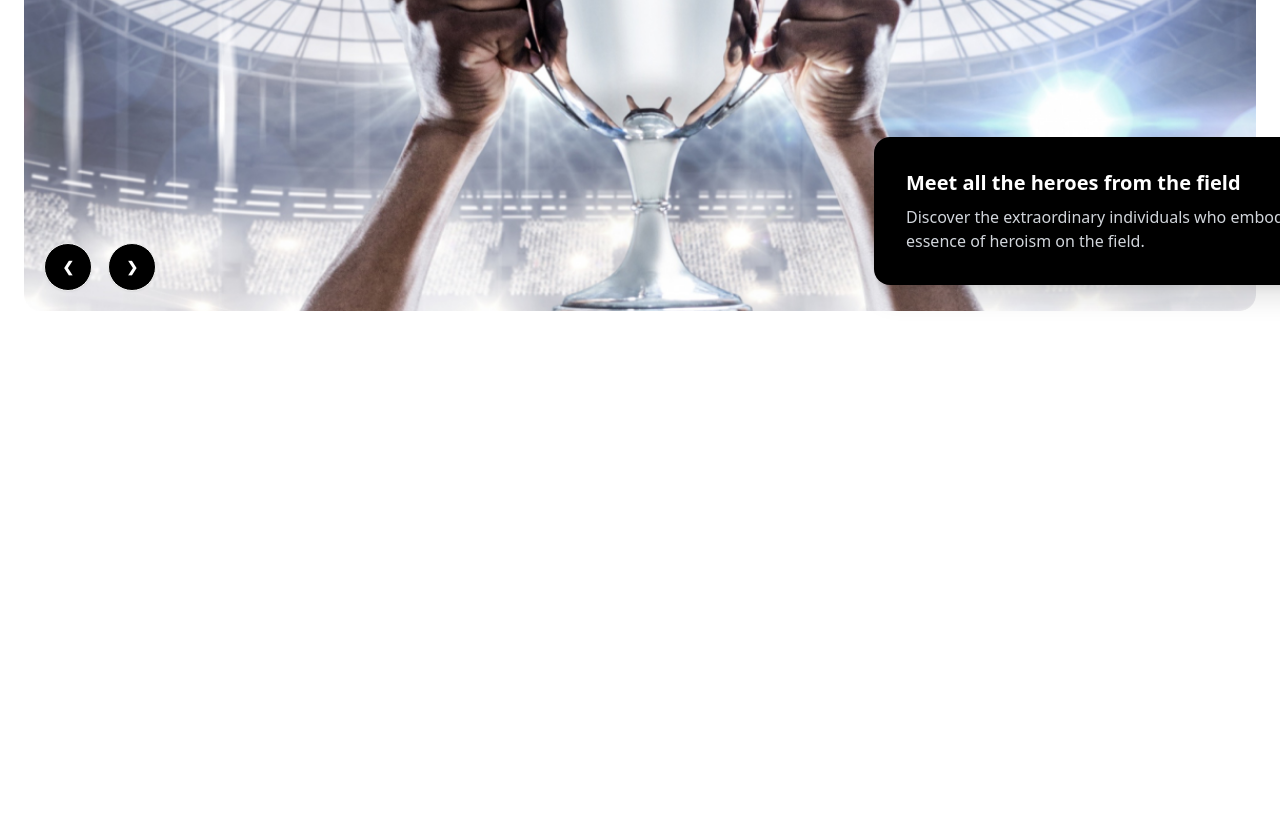
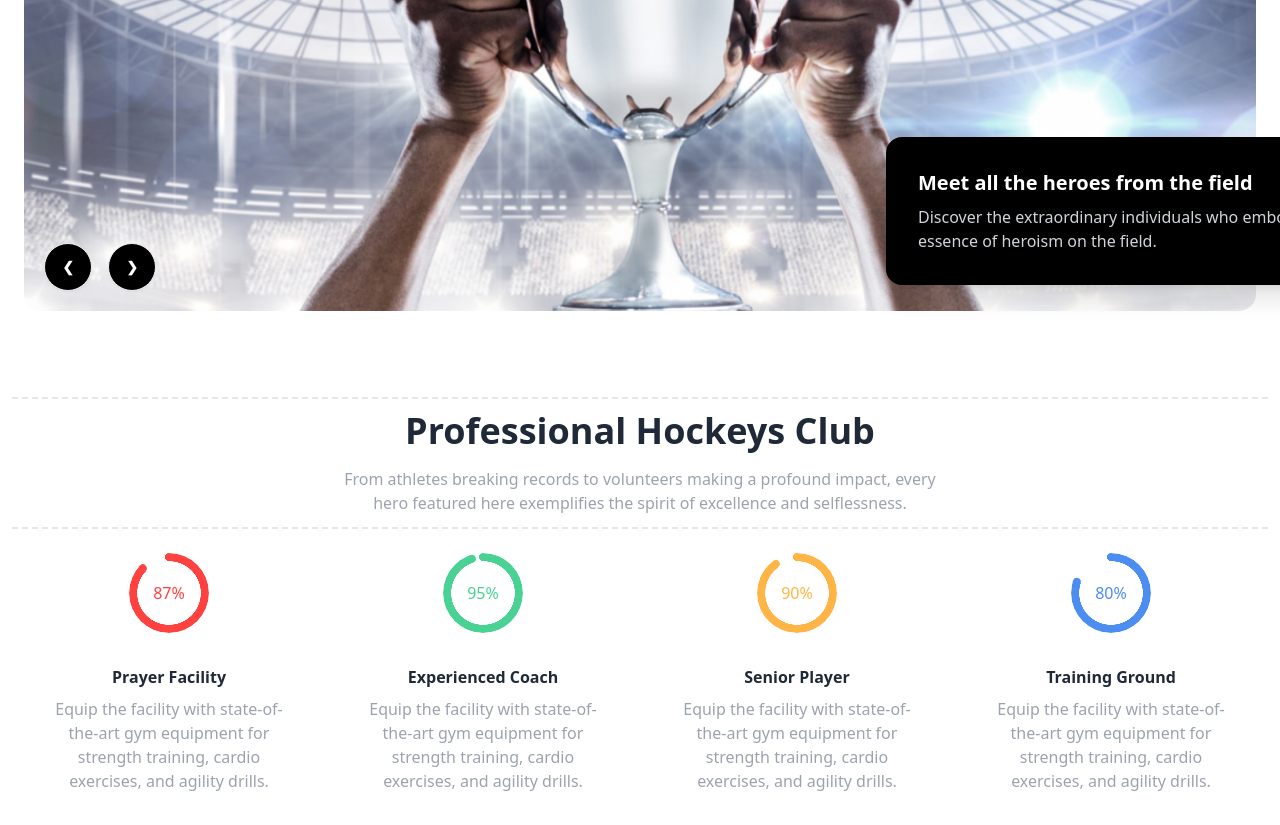
Before and after one commit to Fayshal007/hockey-website, a plain HTML site: page index.html in a window 1280 px wide. Shown: the part 360-1185 px from the top of the page. Before the commit the page ends 837 px from the top, so only its background shows below. Drawn offline with nearby package versions, Linux system fonts and the light colour scheme.

Commit message:
rofessional Hockeys Club done

```diff
--- a/index.html
+++ b/index.html
@@ -89,17 +89,69 @@
                     </div>
                 </div>
             </div>
-        </div>
-        <div class="mx-3 mt-3 lg:w-2/5 lg:-translate-y-48 lg:translate-x-[850px]">
-            <div class="card bg-black text-white shadow-xl">
-                <div class="card-body">
-                    <h2 class="card-title">Meet all the heroes from the field</h2>
-                    <p class="text-gray-300">Discover the extraordinary individuals who embody the essence of heroism on
-                        the field. </p>
+            <div class="mx-3 mt-3 lg:w-2/5 lg:-translate-y-48 lg:translate-x-[850px]">
+                <div class="card bg-black text-white shadow-xl">
+                    <div class="card-body">
+                        <h2 class="card-title">Meet all the heroes from the field</h2>
+                        <p class="text-gray-300">Discover the extraordinary individuals who embody the essence of
+                            heroism on
+                            the field. </p>
+                    </div>
                 </div>
             </div>
         </div>
+
     </header>
+
+    <main class="container mx-auto px-3">
+        <!------------------- Professional Hockeys Club  ------------------->
+        <div class="border-t-2 border-b-2 border-dashed my-6 lg:-mt-20">
+            <div class="text-center ">
+                <h1 class="text-2xl lg:text-4xl font-bold w-full mt-3 mb-4">Professional Hockeys Club</h1>
+                <p class="text-gray-400 mb-3 lg:w-1/2 mx-auto">From athletes breaking records to volunteers making a profound impact,
+                    every hero featured here
+                    exemplifies the spirit of excellence and selflessness.</p>
+            </div>
+        </div>
+        <div class="grid grid-cols-1 lg:grid-cols-4">
+            <div class="card ">
+                <div class="mx-auto">
+                    <div class="radial-progress text-[#FF4240]" style="--value:87;" role="progressbar">87%</div>
+                </div>
+                <div class="card-body text-center">
+                  <h2 class="font-semibold text-center">Prayer Facility</h2>
+                  <p class="text-gray-400">Equip the facility with state-of-the-art gym equipment for strength training, cardio exercises, and agility drills.</p>
+                </div>
+              </div>
+            <div class="card">
+                <div class="mx-auto">
+                    <div class="radial-progress text-[#49D293]" style="--value:95;" role="progressbar">95%</div>
+                </div>
+                <div class="card-body text-center">
+                  <h2 class="font-semibold text-center">Experienced Coach</h2>
+                  <p class="text-gray-400">Equip the facility with state-of-the-art gym equipment for strength training, cardio exercises, and agility drills.</p>
+                </div>
+              </div>
+            <div class="card">
+                <div class="mx-auto">
+                    <div class="radial-progress text-[#FFB546]" style="--value:90;" role="progressbar">90%</div>
+                </div>
+                <div class="card-body text-center">
+                  <h2 class="font-semibold text-center">Senior Player</h2>
+                  <p class="text-gray-400">Equip the facility with state-of-the-art gym equipment for strength training, cardio exercises, and agility drills.</p>
+                </div>
+              </div>
+            <div class="card">
+                <div class="mx-auto">
+                    <div class="radial-progress text-[#4C8DF1]" style="--value:80;" role="progressbar">80%</div>
+                </div>
+                <div class="card-body text-center">
+                  <h2 class="font-semibold text-center">Training Ground</h2>
+                  <p class="text-gray-400">Equip the facility with state-of-the-art gym equipment for strength training, cardio exercises, and agility drills.</p>
+                </div>
+              </div>
+        </div>
+    </main>
 
 
 
```
